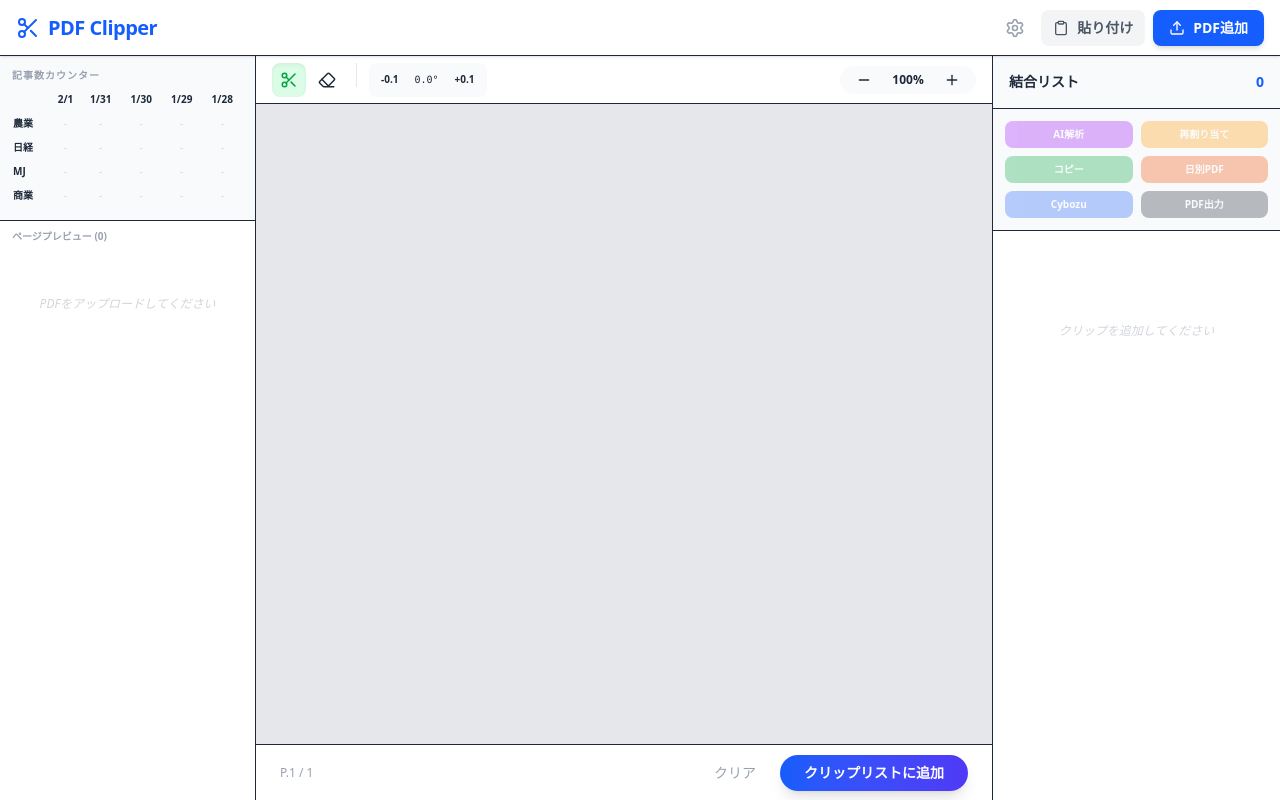
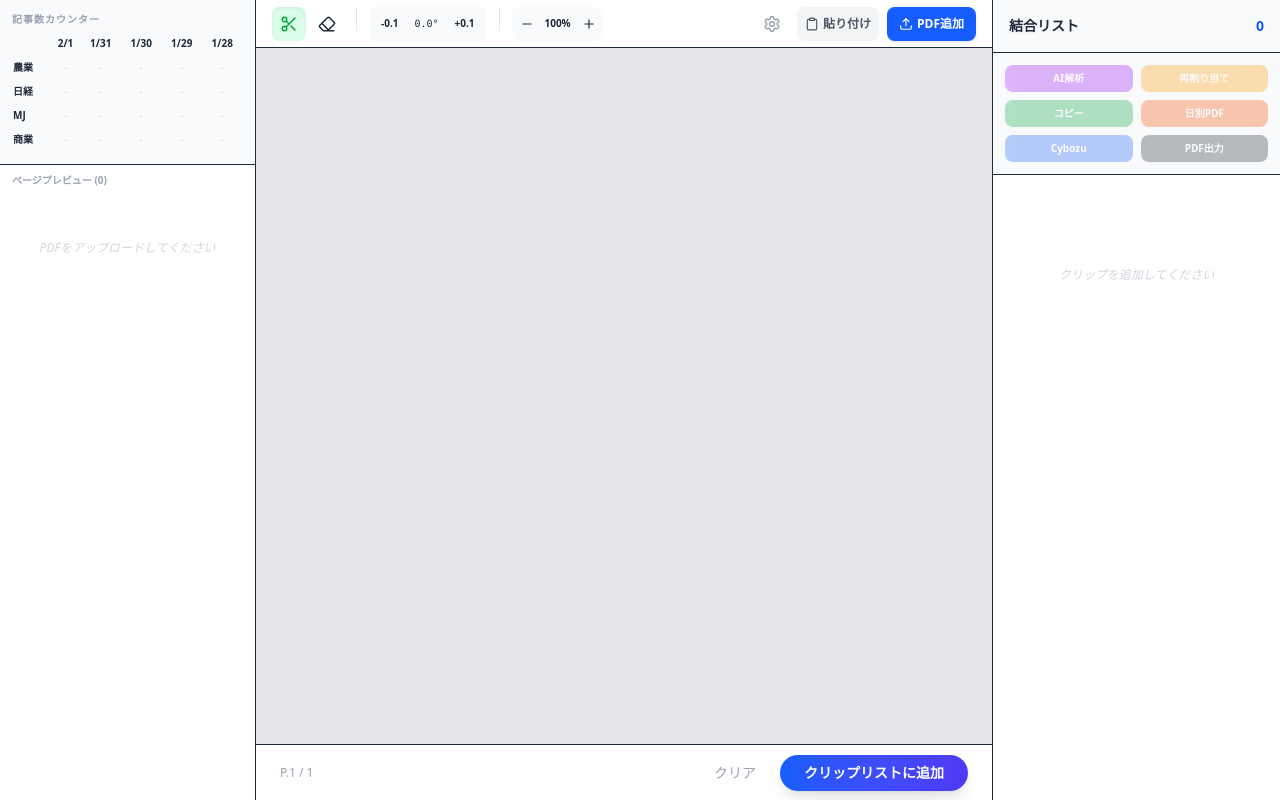
Before and after one commit to nakamurapomeo/pdf-clipper, a React (Vite) app: page / in a window 1280 px wide. Built offline with nearby package versions, Linux system fonts and the light colour scheme.

Commit message:
feat: ヘッダー削除、ボタンをツールバーに統合、共有テキストアラート削除

```diff
--- a/src/PDFClipperApp.jsx
+++ b/src/PDFClipperApp.jsx
@@ -581,10 +581,7 @@ const PDFClipperApp = () => {
 
     const copyShareText = () => {
         const text = generateShareText();
-        if (text) {
-            copyToClipboardFallback(text);
-            alert('共有テキストをコピーしました。');
-        }
+        if (text) copyToClipboardFallback(text);
     };
 
     const copyAndOpenCybozu = () => {
@@ -596,17 +593,6 @@ const PDFClipperApp = () => {
 
     return (
         <div className="flex flex-col h-screen bg-gray-50 text-gray-800 font-sans" onDragOver={handleDragOver} onDrop={handleDrop}>
-            <header className="h-14 bg-white border-b shadow-sm flex items-center justify-between px-4 z-10">
-                <div className="flex items-center gap-2 text-blue-600"><Scissors size={24} /> <h1 className="font-extrabold text-xl tracking-tight">PDF Clipper</h1></div>
-                <div className="flex gap-2">
-                    <button onClick={() => setSettingsOpen(true)} className="p-2 hover:bg-gray-100 rounded-full text-gray-400 hover:text-gray-600 transition-all"><Settings size={20} /></button>
-                    <button onClick={handlePasteFromClipboard} className="flex items-center gap-2 px-3 py-1.5 bg-gray-100 text-gray-600 rounded-lg text-sm font-bold hover:bg-gray-200 transition-all active:scale-95"><Clipboard size={16} /><span>貼り付け</span></button>
-                    <label className="flex items-center gap-2 px-4 py-1.5 bg-blue-600 text-white rounded-lg text-sm font-bold cursor-pointer hover:bg-blue-700 shadow-md transition-all active:scale-95">
-                        <Upload size={16} /><span>PDF追加</span>
-                        <input type="file" multiple accept="application/pdf" className="hidden" onChange={(e) => handleFileUpload(e.target.files)} />
-                    </label>
-                </div>
-            </header>
             <div className="flex flex-1 overflow-hidden">
                 <div className={`${leftSidebarOpen ? 'w-64 border-r' : 'w-0'} bg-white transition-all overflow-y-auto overflow-x-hidden flex flex-col`}>
                     <div className="p-3 bg-gray-50 border-b">
@@ -649,11 +635,20 @@ const PDFClipperApp = () => {
                                 <span className="text-[10px] w-10 text-center font-mono">{rotation.toFixed(1)}°</span>
                                 <button onClick={() => setRotation(r => r + 0.1)} className="p-1 hover:bg-gray-200 rounded text-[10px] font-bold">+0.1</button>
                             </div>
+                            <div className="w-px h-6 bg-gray-200 mx-2"></div>
+                            <div className="flex items-center gap-1 bg-gray-50 px-2 rounded-lg">
+                                <button onClick={() => setZoomLevel(z => Math.max(0.5, z - 0.1))} className="hover:text-blue-600 transition-colors"><Minus size={14} /></button>
+                                <span className="text-[10px] font-bold w-10 text-center">{Math.round(zoomLevel * 100)}%</span>
+                                <button onClick={() => setZoomLevel(z => Math.min(3, z + 0.1))} className="hover:text-blue-600 transition-colors"><Plus size={14} /></button>
+                            </div>
                         </div>
-                        <div className="flex items-center gap-3 bg-gray-50 px-4 py-1.5 rounded-full">
-                            <button onClick={() => setZoomLevel(z => Math.max(0.5, z - 0.1))} className="hover:text-blue-600 transition-colors"><Minus size={16} /></button>
-                            <span className="text-xs font-bold w-12 text-center">{Math.round(zoomLevel * 100)}%</span>
-                            <button onClick={() => setZoomLevel(z => Math.min(3, z + 0.1))} className="hover:text-blue-600 transition-colors"><Plus size={16} /></button>
+                        <div className="flex gap-2">
+                            <button onClick={() => setSettingsOpen(true)} className="p-2 hover:bg-gray-100 rounded-full text-gray-400 hover:text-gray-600 transition-all"><Settings size={18} /></button>
+                            <button onClick={handlePasteFromClipboard} className="flex items-center gap-1 px-2 py-1 bg-gray-100 text-gray-600 rounded-lg text-xs font-bold hover:bg-gray-200 transition-all"><Clipboard size={14} /><span>貼り付け</span></button>
+                            <label className="flex items-center gap-1 px-3 py-1 bg-blue-600 text-white rounded-lg text-xs font-bold cursor-pointer hover:bg-blue-700 shadow-sm transition-all">
+                                <Upload size={14} /><span>PDF追加</span>
+                                <input type="file" multiple accept="application/pdf" className="hidden" onChange={(e) => handleFileUpload(e.target.files)} />
+                            </label>
                         </div>
                     </div>
                     <div ref={containerRef} className="flex-1 overflow-auto p-8 flex justify-center no-scrollbar" onDragOver={handleDragOver} onDrop={handleDrop} onWheel={handleWheel}>
```
